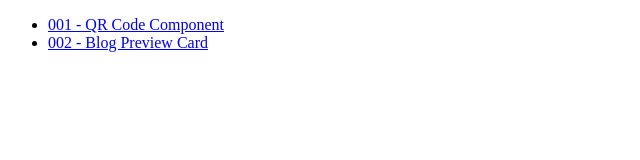
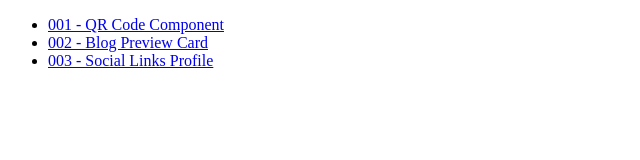
Before and after one commit to rkeppler42/frontendmentor, a plain HTML site: page index.html in a window 1280 px wide. Shown: the whole page, without its empty margins (0-640 px from the left). Drawn offline with Linux system fonts and the light colour scheme.

Commit message:
feat: add social links profile to projects list
- Update index.html with link to new project
- Maintain consistent numbering format

```diff
--- a/index.html
+++ b/index.html
@@ -13,6 +13,11 @@
       <li>
         <a href="002-blog-preview-card/index.html">002 - Blog Preview Card</a>
       </li>
+      <li>
+        <a href="003-social-links-profile/index.html"
+          >003 - Social Links Profile</a
+        >
+      </li>
     </ul>
   </body>
 </html>
```
